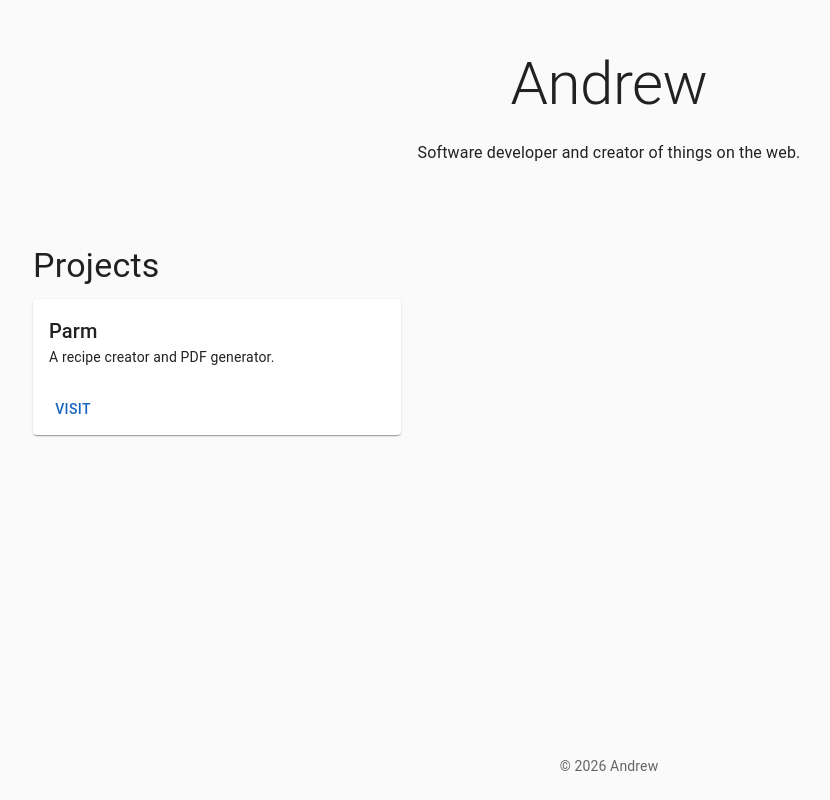
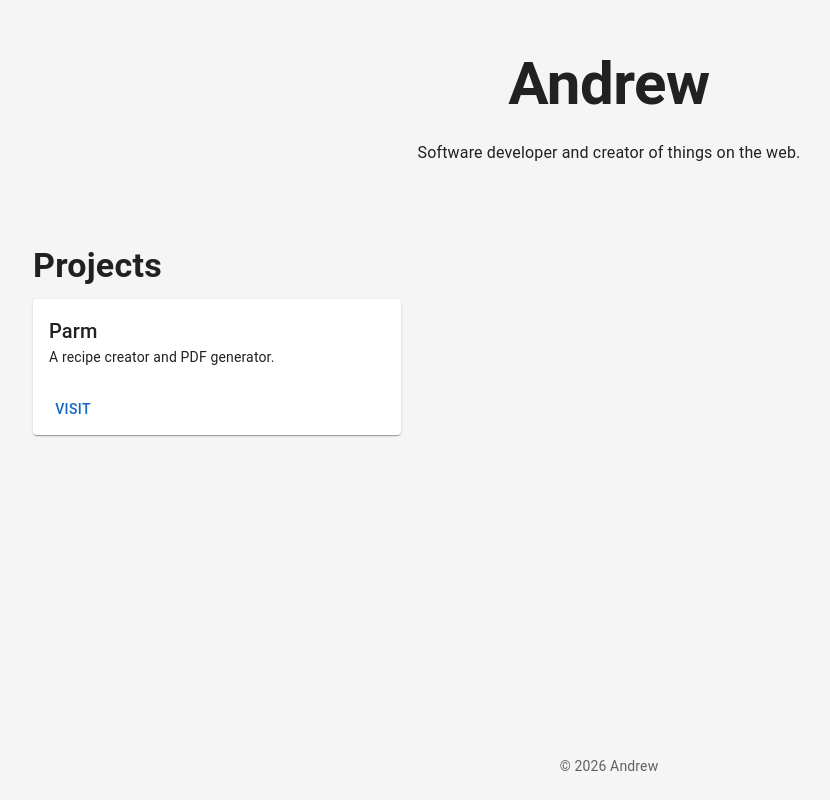
Before and after one commit to AngryAndew/angryandew.com, a React (Create React App) app: page / in a window 1280 px wide. Shown: the whole page, without its empty margins (31-861 px from the left). Built offline with nearby package versions, Linux system fonts and the light colour scheme.

Commit message:
feat: replace default theme export with getTheme(mode) function supporting light/dark palettes, shared typography, and CSS transition overrides

```diff
--- a/src/theme.js
+++ b/src/theme.js
@@ -1,14 +1,63 @@
 import { createTheme } from '@mui/material';
 
-const theme = createTheme({
-  palette: {
-    primary: { main: '#1565c0' },
-    secondary: { main: '#424242' },
-    background: { default: '#fafafa' },
-  },
-  typography: {
-    fontFamily: '"Roboto", "Helvetica", "Arial", sans-serif',
-  },
-});
+const lightPalette = {
+  mode: 'light',
+  background: { default: '#f5f5f5', paper: '#ffffff' },
+  primary: { main: '#1565c0' },
+  secondary: { main: '#00897b' },
+  text: { primary: '#212121', secondary: '#616161' },
+  divider: '#e0e0e0',
+};
 
-export default theme;
+const darkPalette = {
+  mode: 'dark',
+  background: { default: '#121212', paper: '#1e1e1e' },
+  primary: { main: '#90caf9' },
+  secondary: { main: '#4db6ac' },
+  text: { primary: '#e0e0e0', secondary: '#b0b0b0' },
+  divider: '#333333',
+};
+
+const typography = {
+  fontFamily: '"Roboto", "Helvetica", "Arial", sans-serif',
+  h1: { fontWeight: 700 },
+  h2: { fontWeight: 700 },
+  h3: { fontWeight: 600 },
+  h4: { fontWeight: 600 },
+  h5: { fontWeight: 500 },
+  h6: { fontWeight: 500 },
+};
+
+const transition = 'background-color 300ms ease, color 300ms ease';
+
+export function getTheme(mode) {
+  return createTheme({
+    palette: mode === 'dark' ? darkPalette : lightPalette,
+    typography,
+    components: {
+      MuiCssBaseline: {
+        styleOverrides: {
+          body: {
+            transition,
+          },
+        },
+      },
+      MuiCard: {
+        styleOverrides: {
+          root: {
+            transition,
+          },
+        },
+      },
+      MuiPaper: {
+        styleOverrides: {
+          root: {
+            transition,
+          },
+        },
+      },
+    },
+  });
+}
+
+export default getTheme;
```
